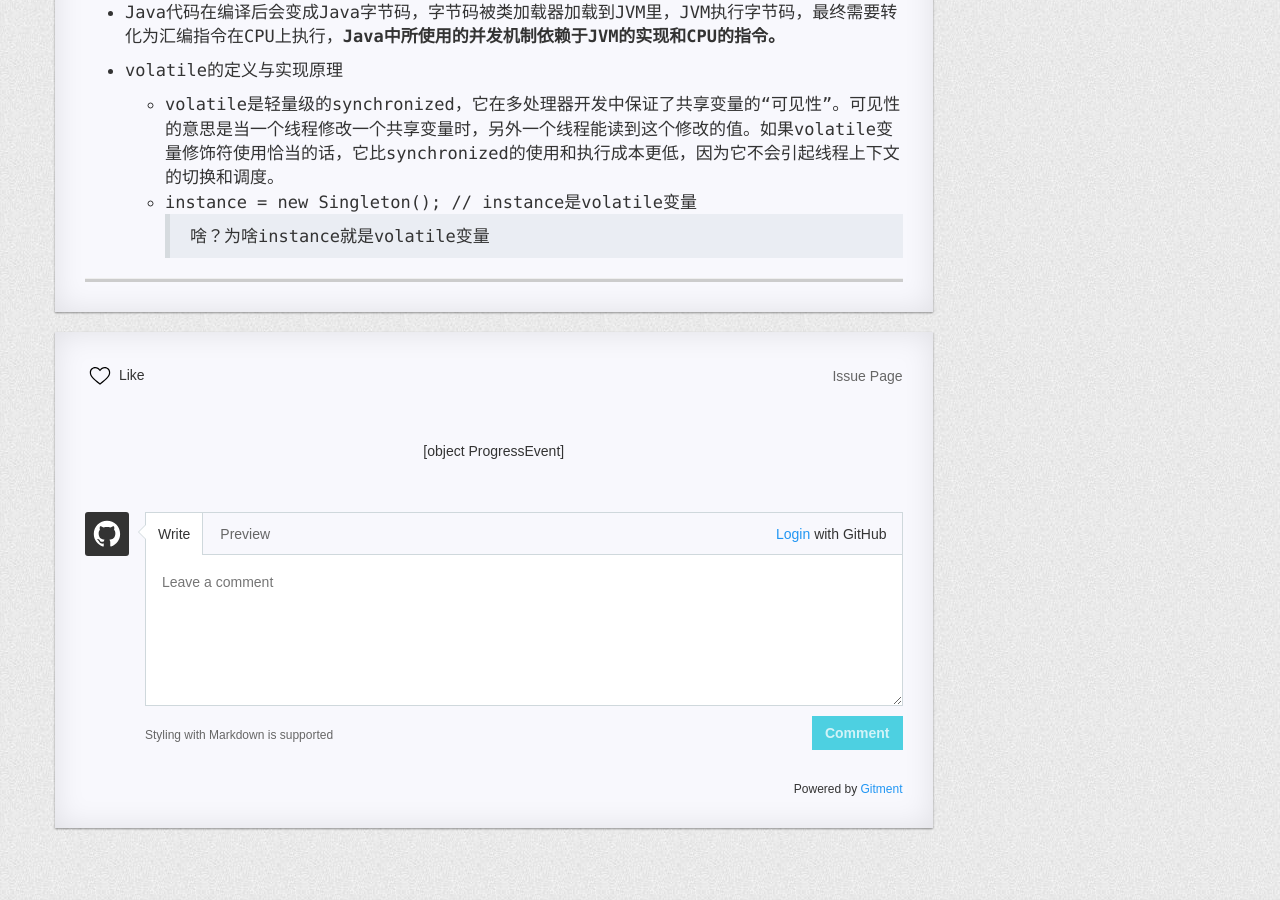
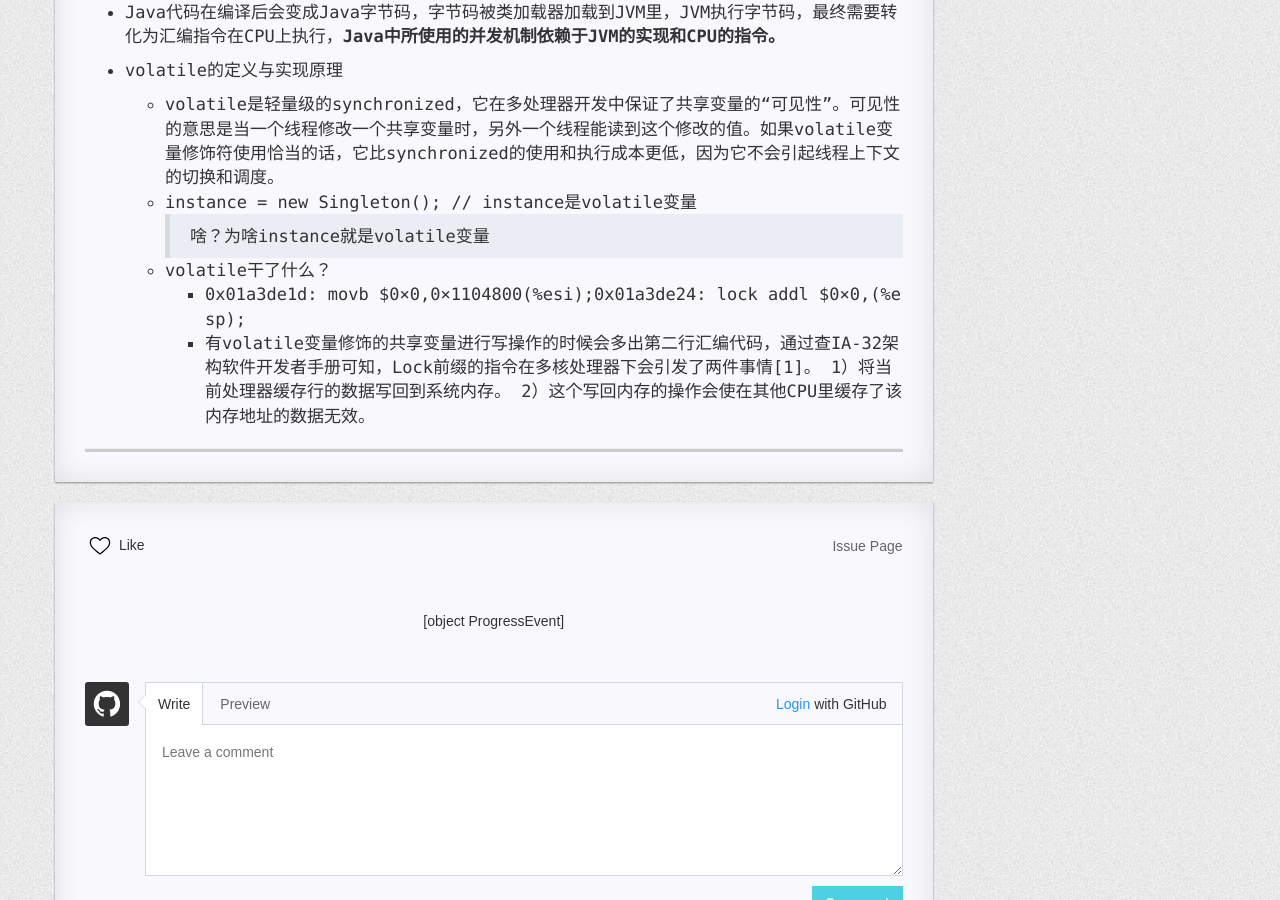
Before and after one commit to yukia-yuqin/blog, a Jekyll site: the page built from _posts/2020-08-28-java并发编程的艺术.md, in a window 1280 px wide and 900 px high, scrolled down 1006 px. Built offline with Jekyll 4.4.1, drawn with Linux system fonts in a browser that asks for light colours; nearby versions of some CDN libraries; comment, search, counter and statistics services are not loaded; a style sheet for code colours, icons or effects is not loaded.

Commit message:
Update 2020-08-28-java并发编程的艺术.md

```diff
--- a/_posts/2020-08-28-java并发编程的艺术.md
+++ b/_posts/2020-08-28-java并发编程的艺术.md
@@ -40,3 +40,9 @@ categories: java
   - volatile是轻量级的synchronized，它在多处理器开发中保证了共享变量的“可见性”。可见性的意思是当一个线程修改一个共享变量时，另外一个线程能读到这个修改的值。如果volatile变量修饰符使用恰当的话，它比synchronized的使用和执行成本更低，因为它不会引起线程上下文的切换和调度。
   - instance = new Singleton(); // instance是volatile变量
   >啥？为啥instance就是volatile变量
+
+  - volatile干了什么？
+    - 0x01a3de1d: movb $0×0,0×1104800(%esi);0x01a3de24: lock addl $0×0,(%esp);
+    - 有volatile变量修饰的共享变量进行写操作的时候会多出第二行汇编代码，通过查IA-32架 构软件开发者手册可知，Lock前缀的指令在多核处理器下会引发了两件事情[1]。
+      1）将当前处理器缓存行的数据写回到系统内存。
+      2）这个写回内存的操作会使在其他CPU里缓存了该内存地址的数据无效。
```
